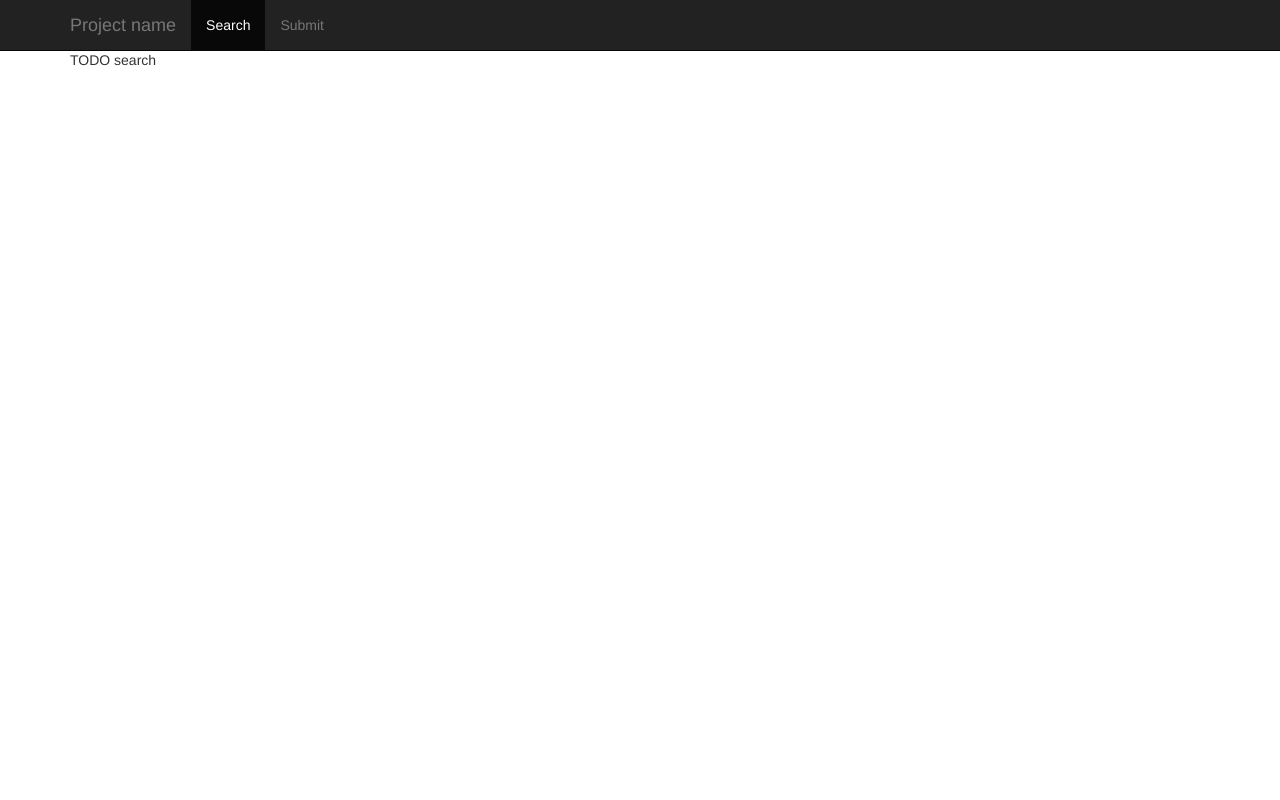
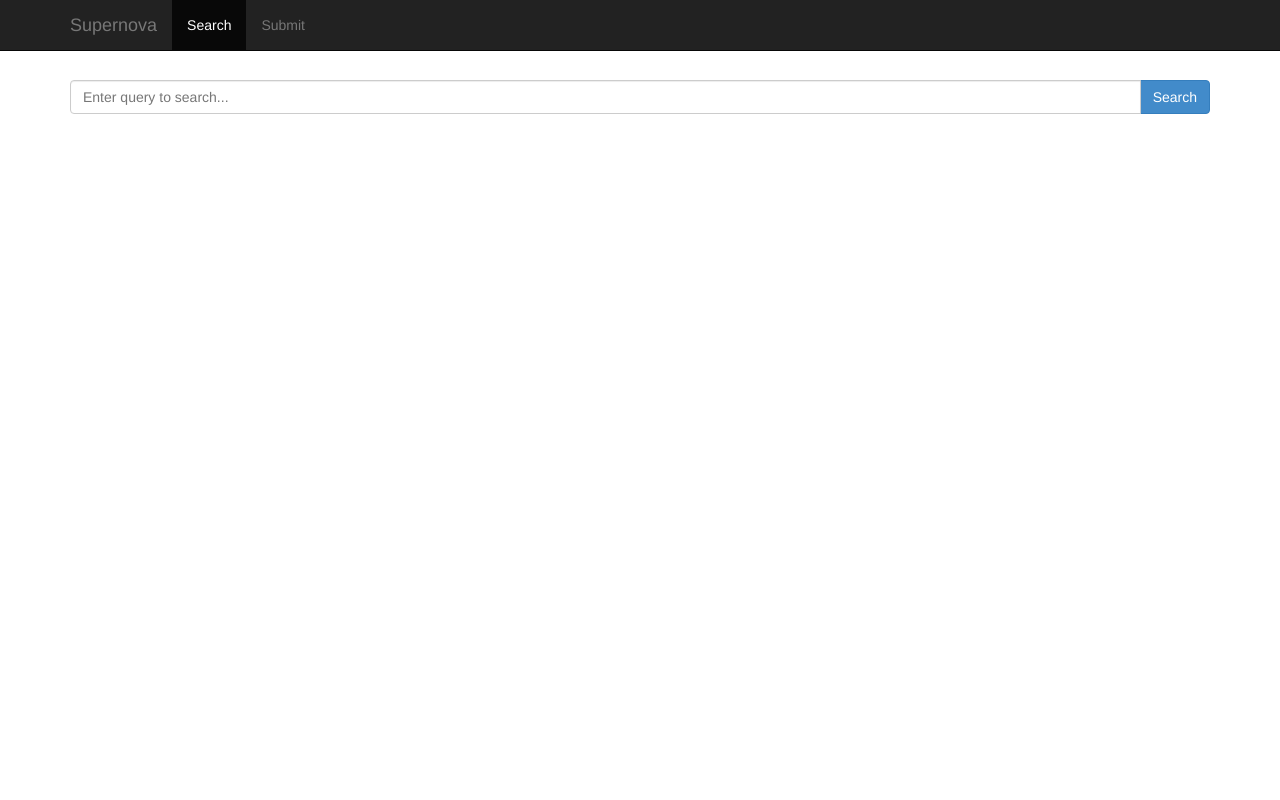
Before and after one commit to warsztatywww/supernova, a Django app: page / in a window 1280 px wide. Run offline with Django 3.2, Linux system fonts and the light colour scheme; parts of the project's set-up code (start-up, migrations or seed data) failed here and were passed over; some libraries are stand-ins or nearby versions.

Commit message:
Templates and form for search, added mock results.

```diff
--- a/supernova/gui/templates/gui/base.html
+++ b/supernova/gui/templates/gui/base.html
@@ -11,7 +11,7 @@
     <link rel="stylesheet" href="{% static 'css/bootstrap.min.css' %}">
     <script src="{% static 'js/bootstrap.min.js' %}"></script>
 </head>
-<body style="padding-top: 50px;">
+<body style="padding-top: 80px;">
     <div class="navbar navbar-inverse navbar-fixed-top" role="navigation">
         <div class="container">
             <div class="navbar-header">
@@ -21,7 +21,7 @@
                     <span class="icon-bar"></span>
                     <span class="icon-bar"></span>
                 </button>
-                <a class="navbar-brand" href="#">Project name</a>
+                <a class="navbar-brand" href="/">Supernova</a>
             </div>
             <div class="collapse navbar-collapse">
                 <ul class="nav navbar-nav">
--- a/supernova/gui/templates/gui/search.html
+++ b/supernova/gui/templates/gui/search.html
@@ -7,5 +7,14 @@ search
     <li><a href="{% url 'submit' %}">Submit</a></li>
 {% endblock %}
 {% block content %}
-TODO search
+<form action="{% url 'search_results' %}" method="get">
+    <div class="input-group">
+        <input type="text" class="form-control" name="query" placeholder="Enter query to search..."
+               {% if query %}value="{{ query }}"{% endif %}>
+        <span class="input-group-btn">
+            <input type="submit" class="btn btn-default btn-primary" value="Search" />
+        </span>
+    </div><!-- /input-group -->
+    {% block search_results %}{% endblock %}
+</form>
 {% endblock %}
--- a/supernova/gui/urls.py
+++ b/supernova/gui/urls.py
@@ -6,5 +6,5 @@ urlpatterns = patterns(
     '',
     url('^$', search_view, name='search'),
     url('^submit$', submit_view, name='submit'),
-    url('^search/(?P<phrase>.*)$', search_results_view, name='search_results'),
+    url('^search$', search_results_view, name='search_results'),
 )
--- a/supernova/gui/views.py
+++ b/supernova/gui/views.py
@@ -14,7 +14,28 @@ def search_results_view(request, **kwargs):
     return render_to_response(
         'gui/search_results.html',
         {
-            'results': [],
+            'query': request.GET['query'],
+            'results': [
+                {
+                    'title': 'How To Get Rich In One Day?',
+                    'description': 'Forex Bots With Neural Nets Deminary. This Week 30% Off! Have you ever imagined? '
+                                   'For Deeper Discounts Name Your Own Price.',
+                    'url': 'http://jaszczur.pl/',
+                },
+                {
+                    'title': 'Pyszotok',
+                    'description': 'Grigori Perelman, the Russian mathematician famous for solving '
+                                   'the notorious Poincare conjecture, shocked the world of mathematics '
+                                   'in 2006 by declining to accept the Fields Medal',
+                    'url': 'http://pyszotok.wordpress.com/',
+                },
+                {
+                    'title': 'Heroes of Might and Magic III / Heroes 3 - Age of Heroes',
+                    'description': 'Heroes of Might and Magic III is a turn-based strategic war game, set up '
+                                   'in a classical role-playing game Environment. It involves capturing and developing',
+                    'url': 'http://www.heroesofmightandmagic.com/heroes3/heroesofmightandmagic3iii.shtml',
+                },
+            ],
         },
     )
 
```
Also changed, not shown: supernova/gui/templates/gui/search_results.html (+12 -10 lines), README.md, supernova/similar/similar.py (line endings or trailing spaces).
